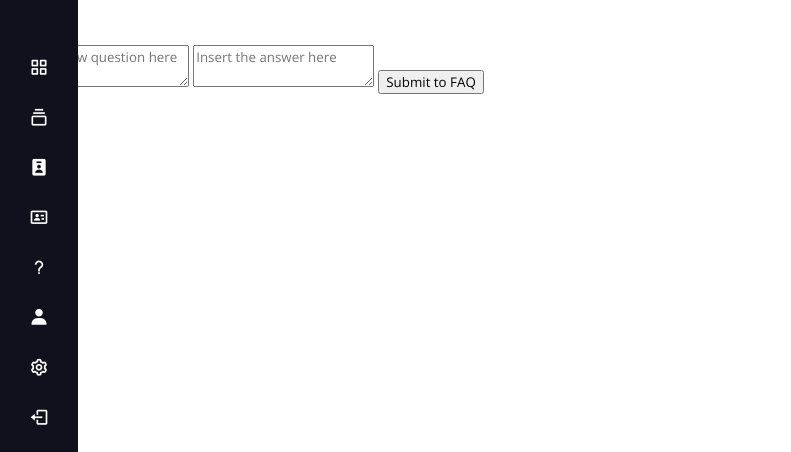
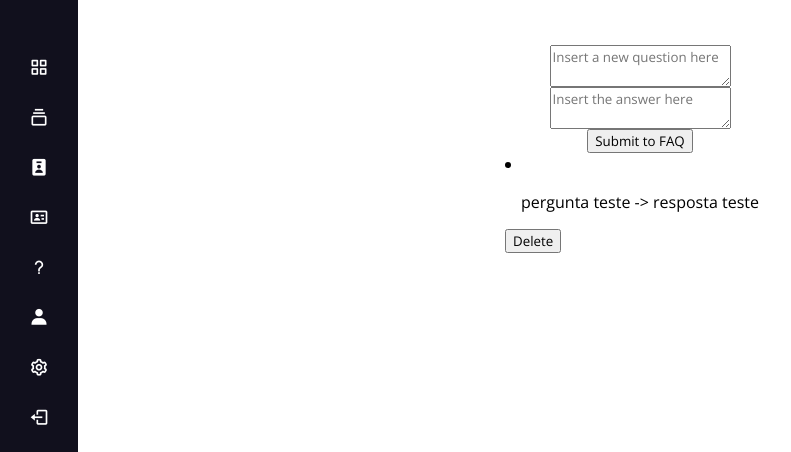
Before and after one commit to FEUP-LTW-2023/project-ltw14g06, a PHP site: page /pages/manage_faq.php in a window 1280 px wide. Shown: the part 64-516 px from the top of the page, without its empty margins (0-791 px from the left). Run offline with PHP 8.4, Linux system fonts and the light colour scheme; the visitor is signed in with stand-in values (Sample User, id 1); data comes from the database, SQL or seed files in the repository; both versions use the stored data as it was after the commit; some web fonts are replaced.

Commit message:
Delete FAQ implemented

```diff
--- /dev/null
+++ b/actions/delete_faq_action.php
@@ -0,0 +1,6 @@
+<?php
+    include_once('../utils/init.php');
+    include_once('../database/faq_functions.php');
+
+    deleteFAQ($_POST["id"]);
+?>
--- a/css/style.css
+++ b/css/style.css
@@ -512,3 +512,17 @@ h3{
   font-family: 'Open Sans', 'Anuphan', Arial, sans-serif;
   letter-spacing: 2px;
 }
+
+/* Manage FAQ */
+
+#manageFAQ,
+#faqForm{
+  display: flex;
+  justify-content: center;
+  align-items: center;
+  flex-direction: column;
+}
+
+#manageFAQ p{
+  color: black;
+}
--- a/database/database.sql
+++ b/database/database.sql
@@ -54,7 +54,7 @@ CREATE TABLE ticket_messages (
 
 CREATE TABLE FAQ (
   id INTEGER NOT NULL PRIMARY KEY AUTOINCREMENT,
-  question TEXT NOT NULL,
+  question TEXT NOT NULL UNIQUE,
   answer TEXT NOT NULL
 );
 
--- a/database/faq_functions.php
+++ b/database/faq_functions.php
@@ -3,7 +3,7 @@
 function getFAQ(){
     global $dbh;
     try{
-        $stmt = $dbh->prepare("SELECT question,answer FROM FAQ");
+        $stmt = $dbh->prepare("SELECT * FROM FAQ");
         $stmt->execute();
         return $stmt->fetchAll();
     } catch (PDOException $error) {
@@ -19,10 +19,31 @@ function insertFAQ($question, $answer){
         $stmt->bindParam(':question', $question);
         $stmt->bindParam(':answer', $answer);
         $stmt->execute();
-        return $stmt->fetchAll();
     } catch (PDOException $error) {
         echo $error->getMessage();
         return -1;
     }
 }
+
+function deleteFAQ($id){
+    global $dbh;
+    try{
+        $stmt = $dbh->prepare("DELETE FROM FAQ where id = ?");
+        $stmt->execute(array($id));
+    } catch (PDOException $error) {
+        echo $error->getMessage();
+        return -1;
+    }
+}
+
+function questionAlreadyExists($question){
+    global $dbh;
+    try {
+        $stmt = $dbh->prepare('SELECT question FROM FAQ WHERE question = ?');
+        $stmt->execute(array($question));
+        if($stmt->fetch() !== false) return true;
+    } catch(PDOException $error) {
+        return true;
+    }
+}
 ?>
--- a/pages/manage_faq.php
+++ b/pages/manage_faq.php
@@ -3,6 +3,9 @@
     include_once('../utils/init.php');
     include_once('../templates/head.php');
     include_once('../database/user.php');
+    include_once('../database/faq_functions.php');
+
+    $faq = getFAQ();
 ?>
 <body id = "home_body">
     <?php include_once('../templates/default.php'); ?>
@@ -11,6 +14,17 @@
         <textarea id="newFAQAnswer" name="newFAQAnswer" placeholder="Insert the answer here" required></textarea>
         <button type="submit">Submit to FAQ</button>
     </form>
+    <section id="manageFAQ">
+        <?php
+            foreach($faq as $qa){
+                echo '<li>';
+                echo "<p id='faqManage'>" . $qa["question"] . '  ->  ' .  $qa["answer"] . '</p>';
+                echo '<button onclick="deleteFAQ(' . $qa["id"] . ')">Delete</button>';
+                echo '</li>';
+            }
+        ?>
+    </section>
+    <script src="../scripts/manage_faq.js" defer></script>
 </body>
 
 <?php
--- /dev/null
+++ b/scripts/manage_faq.js
@@ -0,0 +1,11 @@
+function deleteFAQ(id){
+    var xhr = new XMLHttpRequest();
+        xhr.open('POST', '../actions/delete_faq_action.php', true);
+        xhr.setRequestHeader('Content-Type', 'application/x-www-form-urlencoded');
+        xhr.onreadystatechange = function() {
+            if (xhr.readyState === 4 && xhr.status === 200) {
+                location.reload();
+            }
+        };
+        xhr.send('id=' + id);
+}
--- a/todolist.txt
+++ b/todolist.txt
@@ -8,3 +8,5 @@ IMPORTANT:
 
 UNNECCESSSARY BUT COOL:
 -Quando se está a criar uma conta, mostrar a barra de força da password, há uma library para isso supostamente tá no site do Restivo
+-Em vez de estar no ManageFAQ, adicionar os butões do Delete e Editar ao FAQ mesmo e ser apenas visível para agents+
+-Butão para adicionar pergunta ao FAQ nos tickets.
```
Also changed, not shown: actions/faq_action.php (+8 -0 lines), database/database.db.
